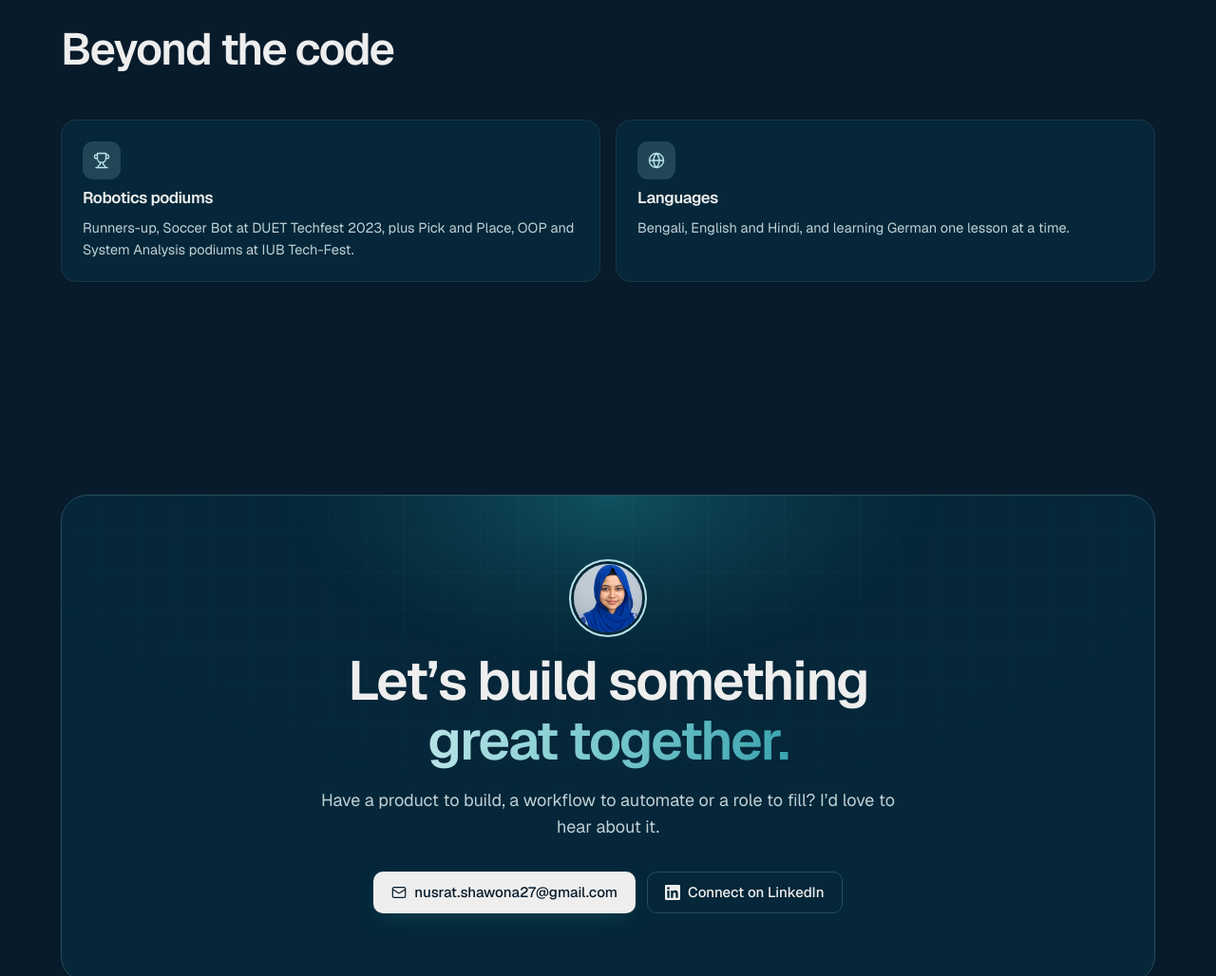
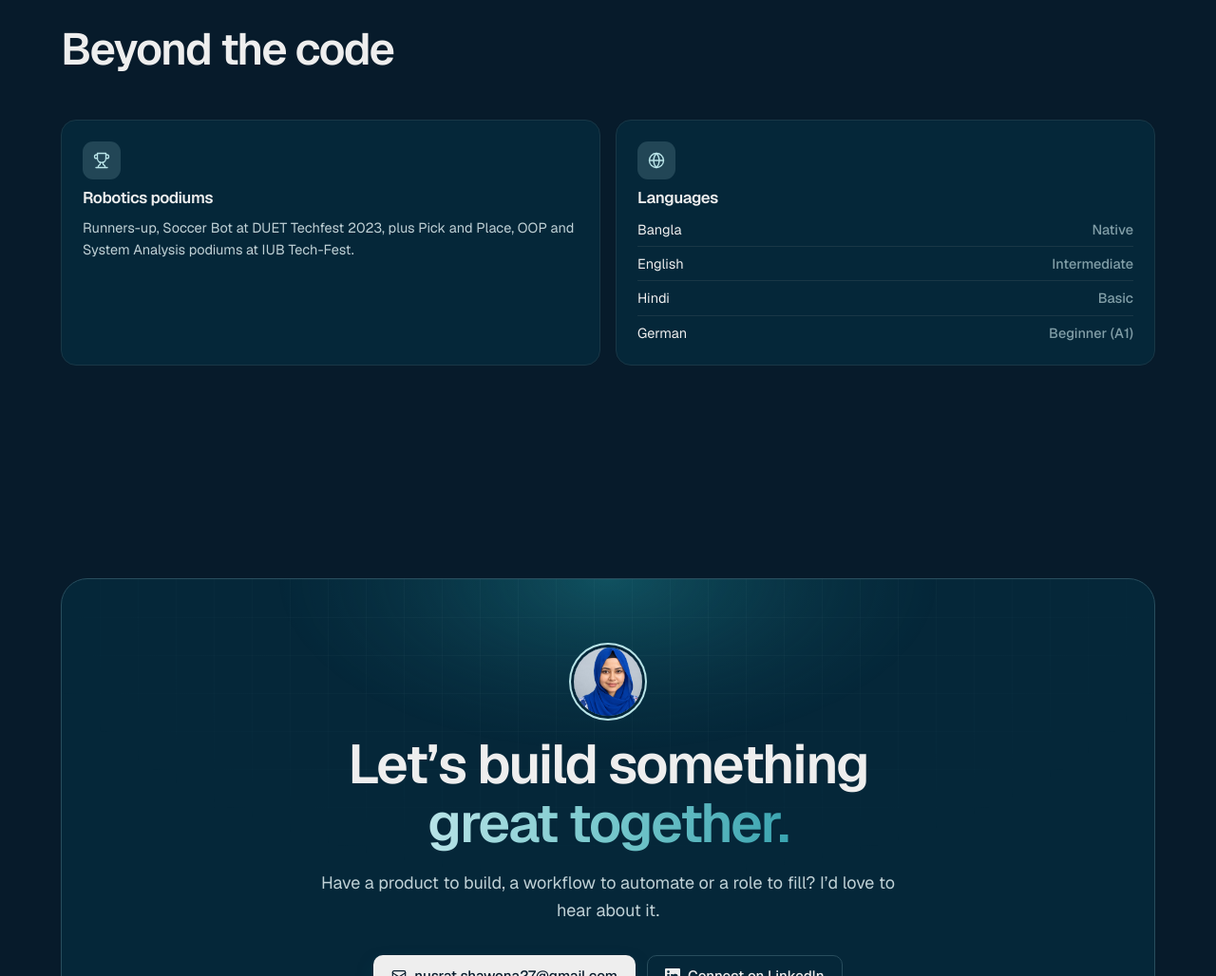
Before and after one commit to NusratJahanShawon/NusratJahanShawon.github.io, a plain HTML site: page index.html in a window 1280 px wide. Shown: the part 8060-9088 px from the top of the page at 95% size. Drawn offline with nearby package versions, Linux system fonts and the light colour scheme; no server answers.

Commit message:
Language levels on site and résumé
Co-Authored-By: Claude Opus 5.5 <noreply@anthropic.com>
Claude-Session: https://claude.ai/code/session_01Qv423vzzirJMvgAZGFXphV

```diff
--- a/index.html
+++ b/index.html
@@ -13,7 +13,7 @@
 <link rel="preconnect" href="https://fonts.googleapis.com">
 <link rel="preconnect" href="https://fonts.gstatic.com" crossorigin>
 <link href="https://fonts.googleapis.com/css2?family=Geist:wght@400;500;600;700&family=Geist+Mono:wght@400;500&display=swap" rel="stylesheet">
-<link rel="stylesheet" href="styles.css?v=20261118">
+<link rel="stylesheet" href="styles.css?v=20261118b">
 <script>
   try { const t = localStorage.getItem('theme'); if (t) document.documentElement.dataset.theme = t; } catch (e) {}
   document.documentElement.classList.add('js');
@@ -757,7 +757,7 @@
       </div>
       <div class="beyond">
         <div class="beyond-card reveal"><span class="beyond-card__icon"><svg class="i" aria-hidden="true"><use href="#i-trophy"/></svg></span><h3>Robotics podiums</h3><p>Runners-up, Soccer Bot at DUET Techfest 2023, plus Pick and Place, OOP and System Analysis podiums at IUB Tech-Fest.</p></div>
-        <div class="beyond-card reveal"><span class="beyond-card__icon"><svg class="i" aria-hidden="true"><use href="#i-globe"/></svg></span><h3>Languages</h3><p>Bengali, English and Hindi, and learning German one lesson at a time.</p></div>
+        <div class="beyond-card reveal"><span class="beyond-card__icon"><svg class="i" aria-hidden="true"><use href="#i-globe"/></svg></span><h3>Languages</h3><ul class="langs"><li><span>Bangla</span><b>Native</b></li><li><span>English</span><b>Intermediate</b></li><li><span>Hindi</span><b>Basic</b></li><li><span>German</span><b>Beginner (A1)</b></li></ul></div>
       </div>
     </div>
   </section>
--- a/styles.css
+++ b/styles.css
@@ -707,3 +707,10 @@ h2 { margin-top: 10px; font-size: clamp(2rem, 2.4vw + 1rem, 3rem); letter-spacin
   .masonry .shot { margin-bottom: 10px; }
 }
 @media (hover: none) { .shot::after { opacity: 1; transform: none; } }
+
+/* Beyond the code: language levels */
+.langs { display: grid; gap: 6px; margin: 2px 0 0; padding: 0; list-style: none; font-size: 14.5px; }
+.langs li { display: flex; justify-content: space-between; gap: 12px; padding-bottom: 6px; border-bottom: 1px solid var(--border); }
+.langs li:last-child { border-bottom: 0; padding-bottom: 0; }
+.langs span { color: var(--text); }
+.langs b { font-weight: 500; color: var(--muted); }
```
Also changed, not shown: photography.html (+1 -1 lines), 1 other file.
